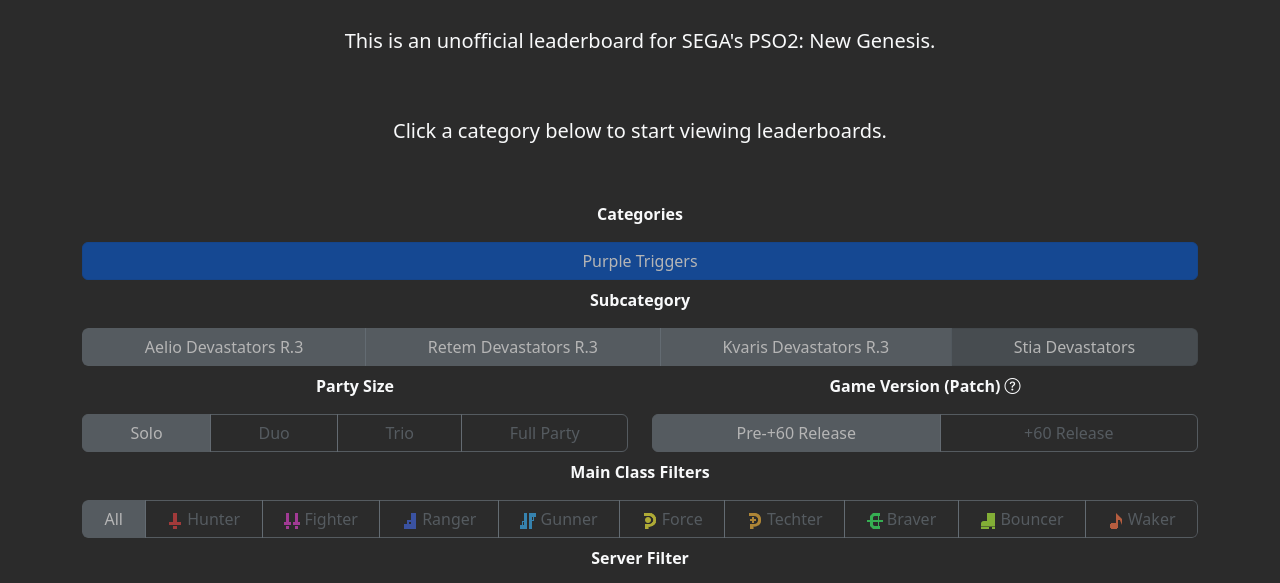
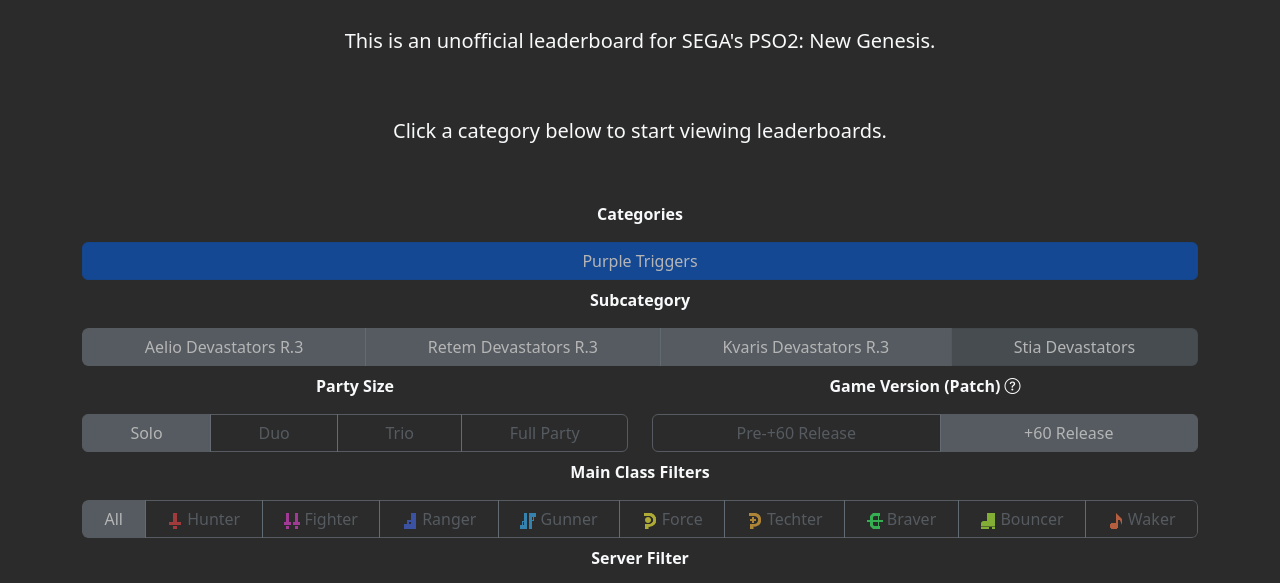
Before and after one commit to SliWhist/ngsleaderboards, a plain HTML site: page files/index.html in a window 1280 px wide. Shown: the part 204-787 px from the top of the page. Drawn offline with nearby package versions, Linux system fonts and the light colour scheme; no server answers.

Commit message:
default to +60s

```diff
--- a/files/index.html
+++ b/files/index.html
@@ -76,9 +76,9 @@
 				<p class="text-center text-light d-sm-block d-md-none"><strong>Patch </strong><i class="bi-question-circle" data-bs-toggle="tooltip" data-bs-placement="bottom" data-bs-title="This option exists because of balance updates, bugfixes, and enemy adjustments that come with some patches. All of these can drastically affect times/scores, causing the most major patches to be split into new versions."></i></p>
 				<p class="text-center text-light d-none d-md-block"><strong>Game Version (Patch) </strong><i class="bi-question-circle" data-bs-toggle="tooltip" data-bs-placement="bottom" data-bs-title="This option exists because of balance updates, bugfixes, and enemy adjustments that come with some patches. All of these can drastically affect times/scores, causing the most major patches to be split into new versions."></i></p>
 				<div class="btn-group d-flex" role="group" aria-label="Game Version" id="group-patch">
-					<input type="radio" class="btn-check" name="gamepatch" id="gamepatch1" value="NULL" autocomplete="off" onclick="loadScoresBegin();" checked>
+					<input type="radio" class="btn-check" name="gamepatch" id="gamepatch1" value="NULL" autocomplete="off" onclick="loadScoresBegin();">
 					<label class="btn btn-outline-secondary" for="gamepatch1">Pre-+60 Release</label>
-					<input type="radio" class="btn-check" name="gamepatch" id="gamepatch2" value="60r" autocomplete="off" onclick="loadScoresBegin();">
+					<input type="radio" class="btn-check" name="gamepatch" id="gamepatch2" value="60r" autocomplete="off" onclick="loadScoresBegin();" checked>
 					<label class="btn btn-outline-secondary" for="gamepatch2">+60 Release</label>
 				</div>
 			</div>
```
